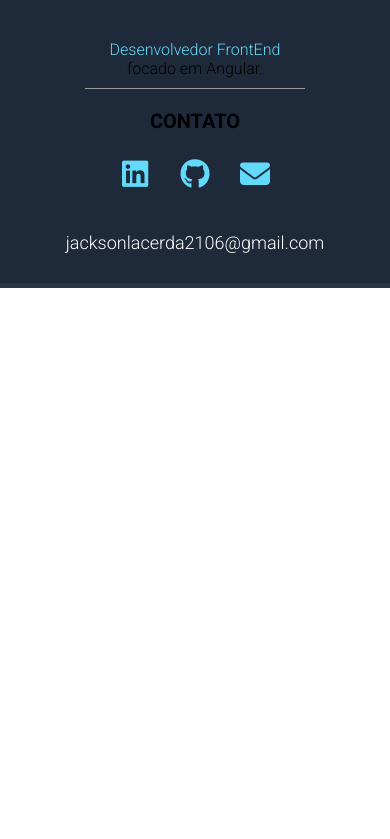
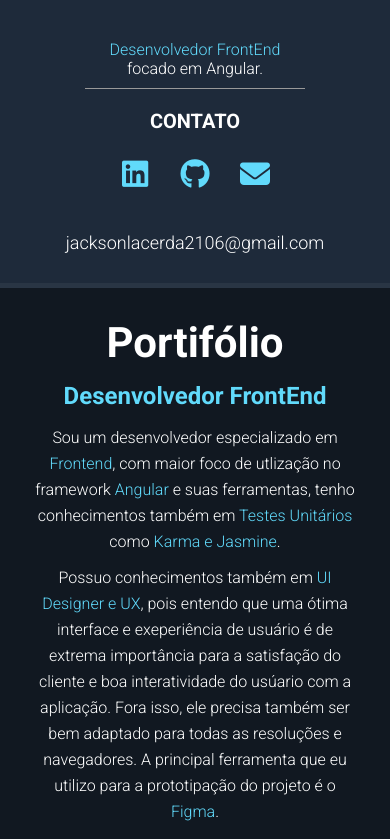
Before and after one commit to jacksonlacerda/portfolio, an Angular app: page / in a window 390 px wide. Shown: the top 839 px of the page. Built offline with nearby package versions, Linux system fonts and the light colour scheme.

Commit message:
feat: home component and description

```diff
--- a/src/app/pages/home/home.component.css
+++ b/src/app/pages/home/home.component.css
@@ -0,0 +1,86 @@
+/* General */
+.highlight {
+    color: var(--main-color);
+  }
+
+  /* about container */
+  .about-container {
+    flex: 1 1 80%;
+    min-height: 100vh;
+    background-color: var(--about-bg-color);
+    padding: 50px;
+  }
+
+  i:hover {
+    cursor: pointer;
+  }
+
+  .name {
+    font-size: 42px;
+    margin-bottom: 15px;
+  }
+
+  .title {
+    font-size: 24px;
+    margin-bottom: 15px;
+    font-weight: bold;
+  }
+
+  .description {
+    max-width: 75%;
+    margin-bottom: 10px;
+  }
+
+  .btn-projects {
+    font-weight: bold;
+    font-size: 16px;
+    color: var(--black-color);
+    background-color: var(--main-color);
+    border: 2px solid var(--main-color);
+    border-radius: 5px;
+    text-decoration: none;
+    transition: .5s;
+    margin: 25px 0;
+    padding: 12px 10px;
+    width: 150px;
+    text-align: center;
+    display: flex;
+  }
+
+  .btn-projects ion-icon,
+  .btn-projects span {
+    flex: 1 1 0;
+  }
+
+  .btn-projects ion-icon {
+    font-size: 20px;
+    max-width: 20px;
+  }
+
+  .btn-projects:hover {
+    background-color: transparent;
+    color: var(--main-text-color);
+  }
+
+
+
+
+  /* Mobile */
+  @media(max-width: 450px) {
+
+    .about-container {
+      text-align: center;
+      padding: 30px;
+    }
+
+    .about-container .description {
+      margin: 10px auto;
+      max-width: 100%;
+      line-height: 26px;
+    }
+
+    .btn-projects {
+      margin: 20px auto;
+    }
+
+  }
--- a/src/app/pages/home/home.component.html
+++ b/src/app/pages/home/home.component.html
@@ -1 +1,18 @@
-<app-aside></app-aside>
+<main class="container">
+    <app-aside></app-aside>
+    <section class="about-container">
+        <div class="fadeIn">
+            <h1 class="name">Portifólio</h1>
+            <p class="title"><span class="highlight">Desenvolvedor FrontEnd</span></p>
+            <p class="description">
+                Sou um desenvolvedor especializado em <span class="highlight">Frontend</span>, com maior foco de utlização no framework <span class="highlight">Angular</span> e suas ferramentas, tenho conhecimentos também em <span class="highlight">Testes Unitários</span> como <span class="highlight">Karma e Jasmine</span>.
+            </p>
+            <p class="description">
+                Possuo conhecimentos também em <span class="highlight">UI Designer e UX</span>, pois entendo que uma ótima interface e exeperiência de usuário é de extrema importância para  a satisfação do cliente e boa interatividade do usúario com a aplicação. Fora isso, ele precisa também ser bem adaptado para todas as resoluções e navegadores. A principal ferramenta que eu utilizo para a prototipação do projeto é o <span class="highlight">Figma</span>.
+            </p>
+            <p class="description">
+                Tenho também noções das principais tecnologias <span class="highlight">Backend</span>, como por exemplo o <span class="highlight">Java e o Node.js</span>, afim de ter uma boa comunicação com equipe e para saber a melhor forma de consumir a API e integrar com o lado servidor.
+            </p>
+        </div>
+    </section>
+</main>
```
